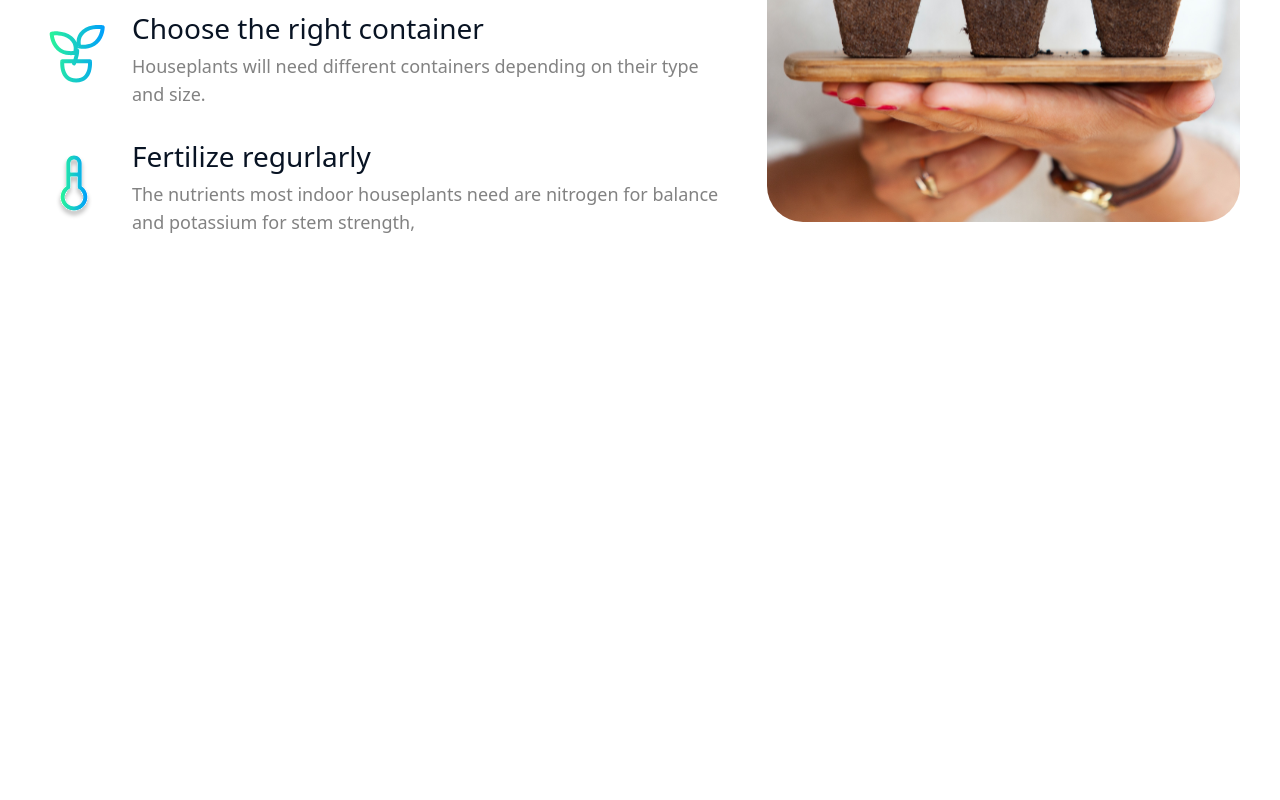
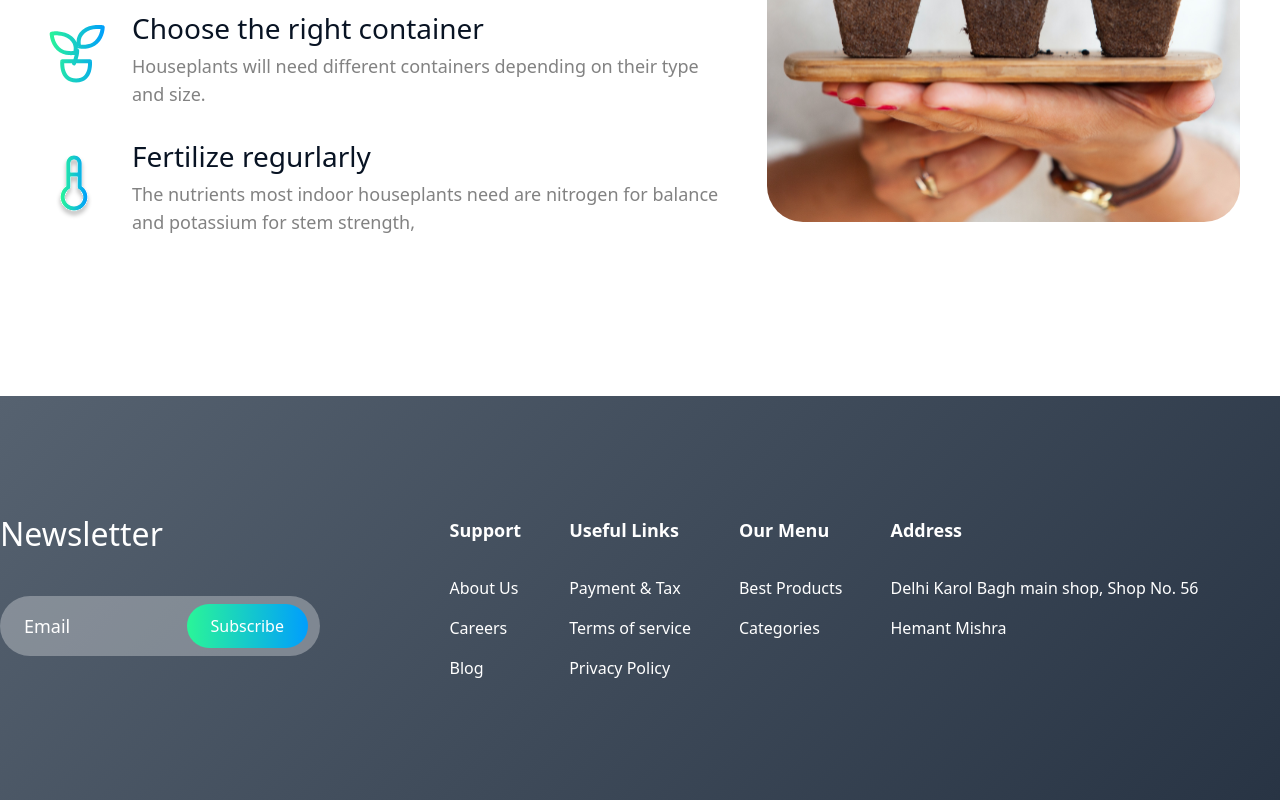
Before and after one commit to mrinalxdev/Skyline, a React (Vite) app: page / in a window 1280 px wide. Shown: the part 3703-4503 px from the top of the page. Before the commit the page ends 4099 px from the top, so only its background shows below. Built offline with nearby package versions, Linux system fonts and the light colour scheme.

Commit message:
Added New data

```diff
--- a/src/App.jsx
+++ b/src/App.jsx
@@ -1,4 +1,5 @@
 import Care from "./view/Care";
+import Footer from "./view/Footer";
 import Hero from "./view/Hero";
 import Products from "./view/Products";
 import Reference from "./view/Reference";
@@ -12,6 +13,7 @@ function App() {
       <Products />
       <Reference />
       <Care />
+      <Footer />
     </>
   );
 }
--- a/src/index.css
+++ b/src/index.css
@@ -16,3 +16,9 @@ body{
 .background {
   background: linear-gradient(180deg, #ffffff00 0%, #FFF 100%);
 }
+.footer {
+  background: linear-gradient(133deg, #566270 0%, #283444 100%);
+}
+.navlink {
+  background: linear-gradient(90deg, #2af598 0%, #009efd 100%);
+}
--- a/src/view/Footer.jsx
+++ b/src/view/Footer.jsx
@@ -0,0 +1,88 @@
+import React from "react";
+import {
+  footerLinksColumnOne,
+  footerLinksColumnTwo,
+  newsletter,
+} from "../data";
+
+const Footer = () => {
+  return (
+    <div className="footer ">
+      <div className="max-w-[1490px] mx-auto py-[120px]">
+        <div className="flex flex-col items-center xs:items-start xl:flex-row xl:justify-between gap-12">
+          <div className="w-full xl:w-auto flex flex-col items-center xl:items-start">
+            <h2 className="text-white text-center xl:text-start font-medium text-3xl lg:text-[32px]">
+              {newsletter}
+            </h2>
+            <div className="relative w-full xs:w-[380px] xl:w-[320px] mt-11">
+              <input
+                type="text"
+                placeholder="Email"
+                className="rounded-full w-full pl-6 pr-[140px] py-4 bg-primary outline-none text-white text-base xs:text-lg placeholder-white"
+              />
+              <div className="absolute top-2/4 -translate-y-2/4 right-3 navlink px-6 py-2.5 rounded-full cursor-pointer text-white">
+                Subscribe
+              </div>
+            </div>
+          </div>
+
+          <div className="flex flex-col md:flex-row justify-center items-center md:items-start gap-12 w-full">
+            <div className="flex flex-col xs:flex-row gap-12 w-full md:w-auto">
+              {footerLinksColumnOne.map((item, index) => (
+                <div
+                  key={index}
+                  className="text-white max-w-screen-md md:max-w-[340px] flex-1 md:flex-auto"
+                >
+                  <h6 className="mb-8 text-base lg:text-lg font-bold text-center xl:text-start">
+                    {item.title}
+                  </h6>
+                  <ul className="flex flex-col gap-4">
+                    {item.links.map((link, i) => (
+                      <div className="w-full flex mx-auto justify-center xl:justify-start">
+                        <li
+                          key={`list-item-${i}`}
+                          className="font-medium text-sm md:text-base cursor-pointer text-center xl:text-start w-fit"
+                        >
+                          {link}
+                        </li>
+                      </div>
+                    ))}
+                  </ul>
+                </div>
+              ))}
+            </div>
+
+            <div className="flex flex-col xs:flex-row gap-12 w-full md:w-auto">
+              {footerLinksColumnTwo.map((item, index) => (
+                <div
+                  key={index}
+                  className="text-white max-w-screen md:max-w-[340px] flex-1 md:flex-auto"
+                >
+                  <h6 className="mb-8 text-base lg:text-lg font-bold text-center xl:text-start">
+                    {item.title}
+                  </h6>
+                  <ul className="flex flex-col gap-4">
+                    {item.links.map((link, i) => (
+                      <div className="w-full flex mx-auto justify-center xl:justify-start">
+                        <li
+                          key={`list-item-${i}`}
+                          className={`font-medium text-sm md:text-base ${
+                            index !== 1 && "cursor-pointer"
+                          } text-center xl:text-start w-fit`}
+                        >
+                          {link}
+                        </li>
+                      </div>
+                    ))}
+                  </ul>
+                </div>
+              ))}
+            </div>
+          </div>
+        </div>
+      </div>
+    </div>
+  );
+};
+
+export default Footer;
```
